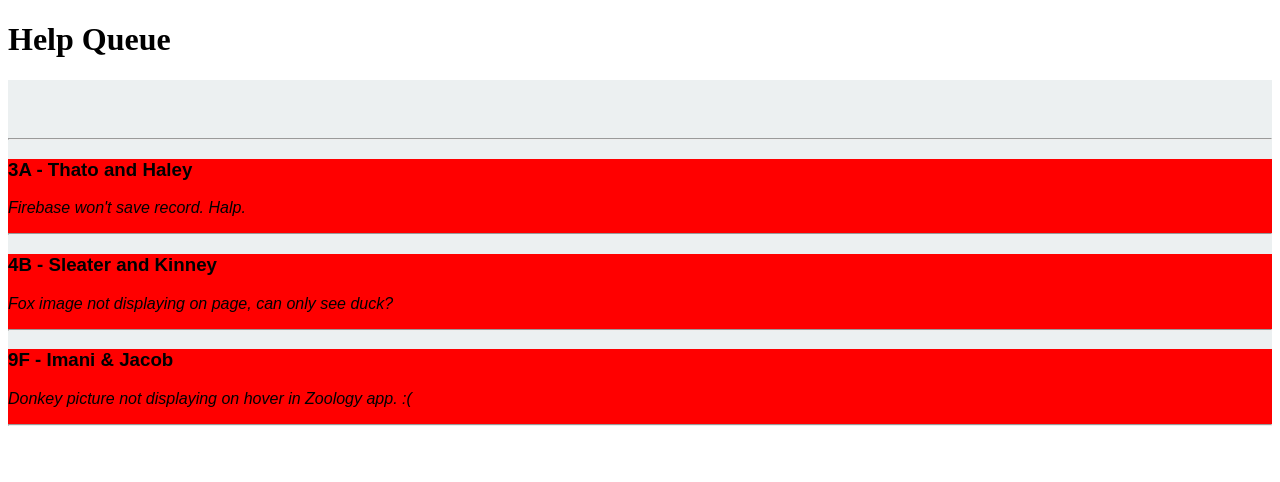
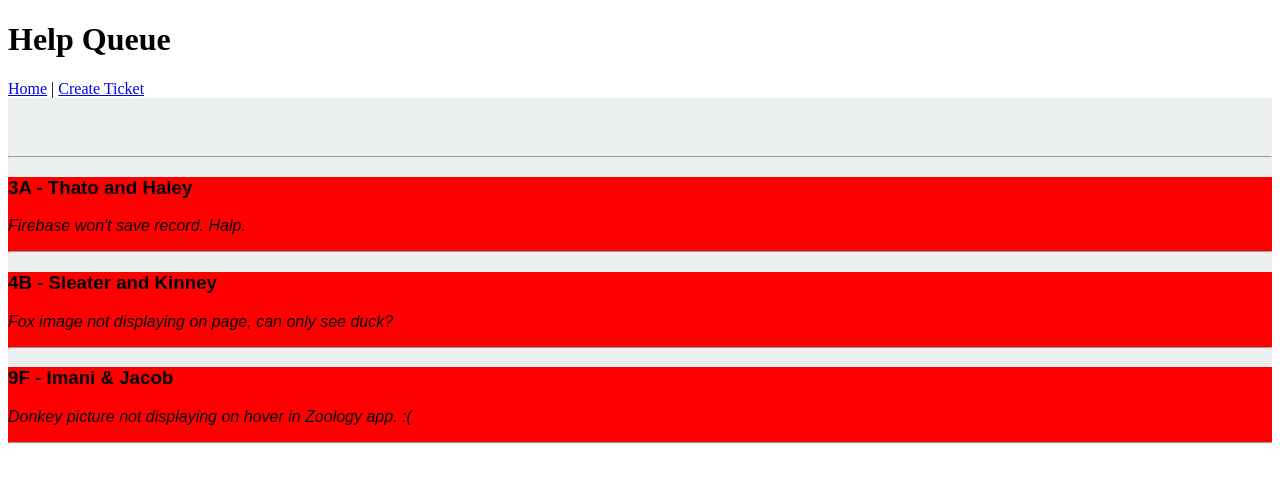
Before and after one commit to masenmatthews/React-HelpQueue, a React app: page / in a window 1280 px wide. Shown: the top 482 px of the page. Built offline with nearby package versions, Linux system fonts and the light colour scheme.

Commit message:
add routing functionality to header

```diff
--- a/src/components/Header.jsx
+++ b/src/components/Header.jsx
@@ -1,8 +1,12 @@
 import React from 'react';
+import { Link } from 'react-router-dom';
 
 function Header(){
   return (
-    <h1>Help Queue</h1>
+    <div>
+      <h1>Help Queue</h1>
+      <Link to="/">Home</Link> | <Link to="/newticket">Create Ticket</Link>
+    </div>
   );
 }
 
```
